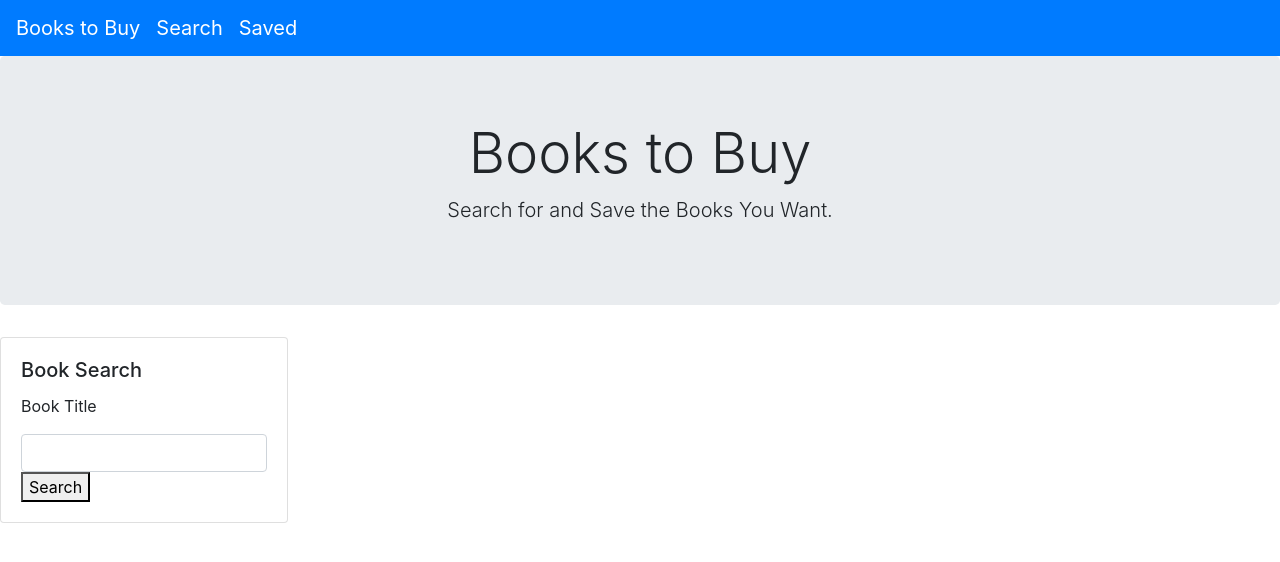
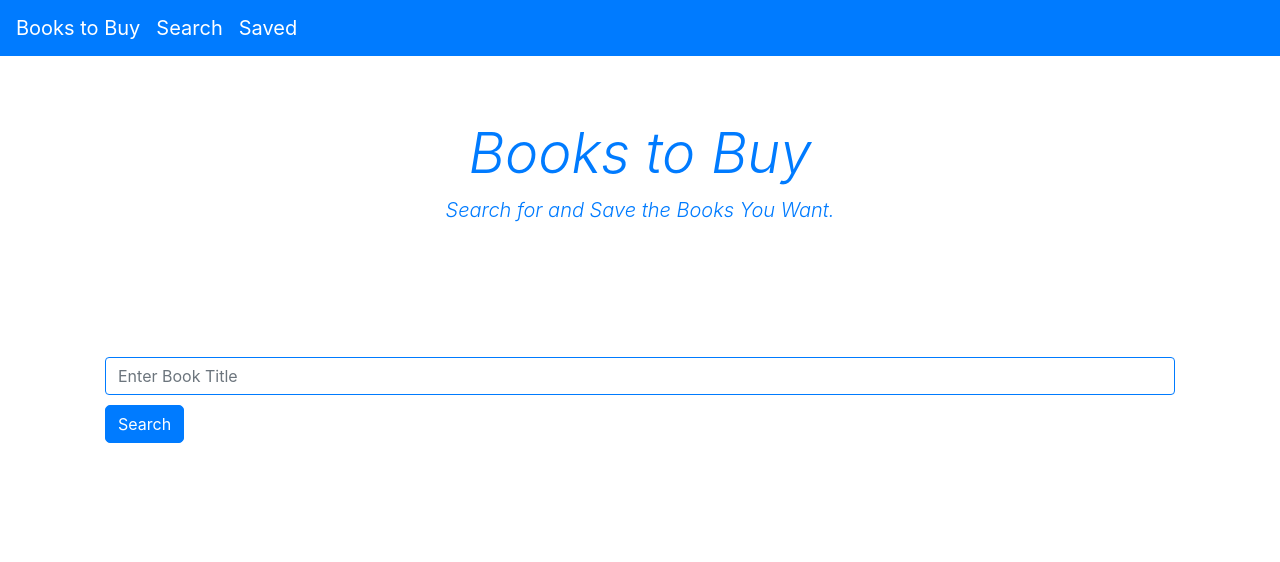
Before and after one commit to jeverett93/bookstobuy, a React (Create React App) app in the folder client/: page / in a window 1280 px wide. Shown: the top 562 px of the page. Built offline with nearby package versions, Linux system fonts and the light colour scheme.

Commit message:
styled page

```diff
--- a/client/src/components/Jumbotron/index.js
+++ b/client/src/components/Jumbotron/index.js
@@ -1,8 +1,14 @@
 import React from "react";
+
+const styles = {
+    backgroundColor: "white",
+    color: "#007bff",
+    fontStyle: "italic"
+}
 
 function Jumbotron() {
     return (
-        <div className="jumbotron text-center">
+        <div className="jumbotron text-center" style={styles}>
             <h1 className="display-4">Books to Buy</h1>
             <p className="lead">Search for and Save the Books You Want.</p>
         </div>
--- a/client/src/components/Resultform/index.js
+++ b/client/src/components/Resultform/index.js
@@ -1,24 +1,32 @@
 import React from "react";
+
+const styles = {
+    media: {
+        marginBottom: "50px",
+        border: "solid 1px #007bff"
+    },
+    mediaBody: {
+        margin: "10px"
+    },
+    p: {
+        fontWeight: "bolder"
+    }
+}
 
 function Resultform(props) {
     return (
         <div>
-            <h3>Results</h3>
-            <div className="card" style={{ width: "18rem" }}>
-                <div className="card-body">
-                    <h5 className="card-title">Book Title: {props.title}</h5>
+            <div className="media" style={styles.media}>
+            <img alt="book-cover" className="mr-3" src={props.image} style={styles.mediaBody}/>
+                <div className="media-body" style={styles.mediaBody}>
+                    <h5 className="mt-0">{props.title}</h5>
                     <p className="card-text">Authors: {props.authors}</p>
-                    <img alt="book-cover" src={props.image} />
-                    <p className="card-text">Book Synopsis: {props.description}</p>
-                    <div className="btn-container" role="button">
-                        <a
-                            className="btn btn-primary"
-                            target="_blank"
-                            rel="noopener noreferrer"
-                            href={props.link}>
+                    <p className="card-text">Synopsis: {props.description}</p>
+                    <a target="_blank" rel="noopener noreferrer" href={props.link} style={styles.mediaBody}>
+                        <div className="btn-container btn btn-primary" role="button">
                             View
-                        </a>
-                    </div>
+                        </div>
+                    </a>
                     <div
                         className="btn-container btn btn-primary"
                         role="button"
--- a/client/src/components/Savedform/index.js
+++ b/client/src/components/Savedform/index.js
@@ -1,17 +1,22 @@
 import React from "react";
 
+const styles = {
+    media: {
+        marginBottom: "50px",
+        border: "solid 1px #007bff"
+    }
+}
+
 function Savedform(props) {
-    console.log(props);
     return (
         <div>
-            <h3>Saved Books</h3>
-            <div className="card" style={{ width: "18rem" }}>
-                <div className="card-body">
-                    <h5 className="card-title">Book Title: {props.title}</h5>
+            <div className="media" style={styles.media}>
+            <img alt="book-cover" className="mr-3" src={props.image} style={styles.mediaBody}/>
+                <div className="media-body" style={styles.mediaBody}>
+                    <h5 className="mt-0">{props.title}</h5>
                     <p className="card-text">Authors: {props.authors}</p>
-                    <img alt="book-cover" src={props.image} />
-                    <p className="card-text">Book Synopsis: {props.description}</p>
-                    <a target="_blank" rel="noopener noreferrer" href={props.link}>
+                    <p className="card-text">Synopsis: {props.description}</p>
+                    <a target="_blank" rel="noopener noreferrer" href={props.link} style={styles.mediaBody}>
                         <div className="btn-container btn btn-primary" role="button">
                             View
                         </div>
--- a/client/src/components/Textbox/index.js
+++ b/client/src/components/Textbox/index.js
@@ -1,17 +1,25 @@
 import React from "react";
+
+const styles = {
+    border: "none",
+    input: {
+        border: "solid 0.5px #007bff",
+        marginBottom: "10px"
+    }
+}
 
 function Textbox(props) {
     return (
-        <div className="card" style={{ width: "18rem" }}>
+        <div className="card" style={styles}>
             <div className="card-body">
-                <h5 className="card-title">Book Search</h5>
-                <p className="card-text">Book Title</p>
                 <input
                     className="form-control"
                     onChange={props.handleInputChange}
                     value={props.search}
+                    style={styles.input}
+                    placeholder="Enter Book Title"
                 />
-                <button onClick={props.onClick}>Search</button>
+                <button className="btn-primary btn-container btn" onClick={props.onClick} style={{borderRadius: "5px"}}>Search</button>
             </div>
         </div>
     );
--- a/client/src/pages/Saved.js
+++ b/client/src/pages/Saved.js
@@ -1,6 +1,15 @@
 import React, { useState, useEffect } from "react";
 import Savedform from "../components/Savedform";
 import API from "../utils/API";
+
+const styles = {
+    h2: {
+        textAlign: "center",
+        marginTop: "20px",
+        marginBottom: "50px",
+        color: "#007bff"
+    }
+}
 
 function Saved() {
     const [books, setBooks] = useState([]);
@@ -26,7 +35,8 @@ function Saved() {
             .catch(err => console.log(err));
     };
     return (
-        <>
+        <div className="container">
+            <h2 style={styles.h2}>Saved Books</h2>
             {books.map((book, index) => (
                 <Savedform
                     key={index}
@@ -41,7 +51,7 @@ function Saved() {
                     }}
                 />
             ))}
-        </>
+        </div>
     );
 }
 
--- a/client/src/pages/Search.js
+++ b/client/src/pages/Search.js
@@ -35,14 +35,14 @@ function Search() {
     };
 
     return (
-        <>
+        <div className="container">
             <Textbox
                 handleInputChange={handleInputChange}
                 name="title"
                 searchTerm={searchTerm}
                 onClick={searchBooks}
             />
-
+                <form>
             {books.map((book, index) => (
                 <Resultform
                     key={index}
@@ -56,7 +56,8 @@ function Search() {
                     }}
                 />
             ))}
-        </>
+            </form>
+        </div>
     );
 }
 
```
Also changed, not shown: client/src/components/Container/index.js (added, +11 -0 lines).
